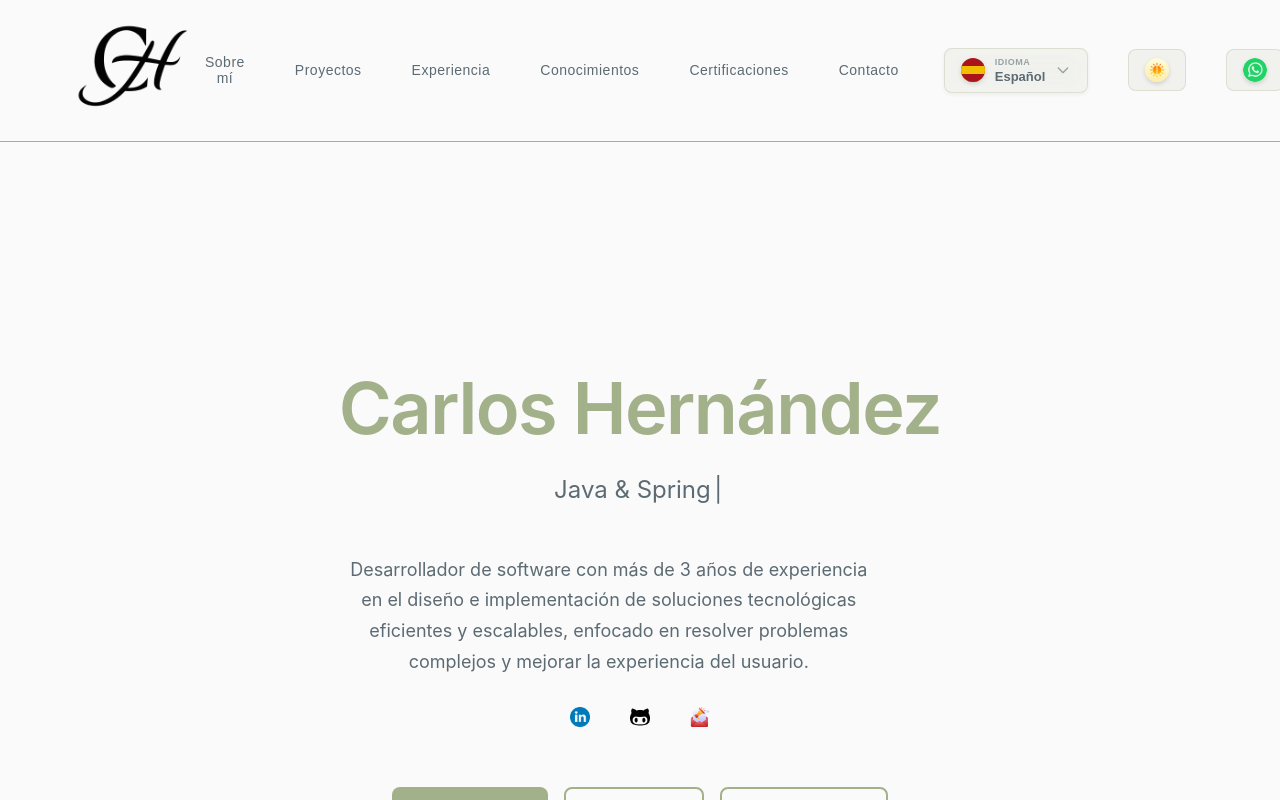
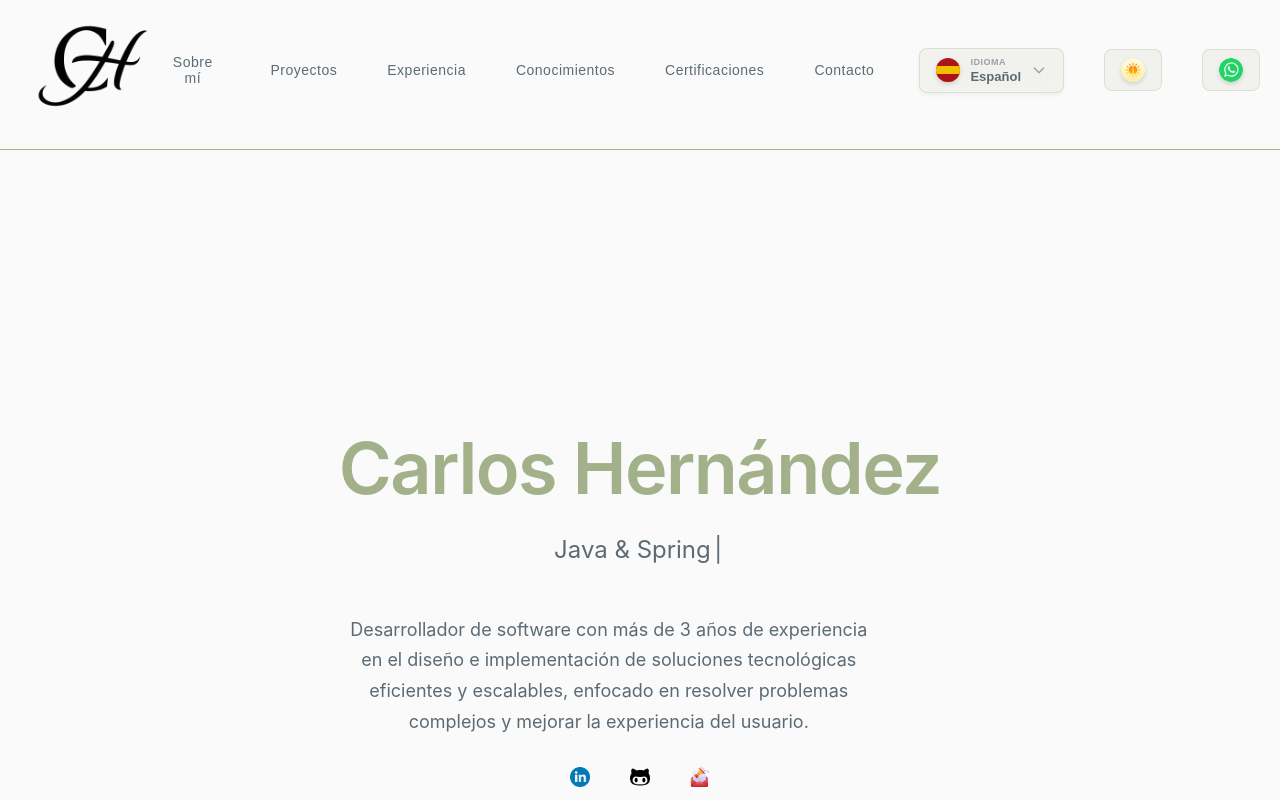
Before and after one commit to charlieyhs/Portafolio, a React (Vite) app: page / in a window 1280 px wide. Shown: the top 800 px of the page. Built offline with nearby package versions, Linux system fonts and the light colour scheme.

Commit message:
Ajuste css

```diff
--- a/src/css/app.css
+++ b/src/css/app.css
@@ -15,3 +15,14 @@ body {
     line-height: 1.6;
     transition: background-color 0.3s ease, color 0.3s ease;
 }
+section {
+  scroll-margin-top: 80px;
+}
+
+header {
+  height: var(--header-height);
+}
+
+main {
+  padding-top: var(--header-height);
+}
--- a/src/css/hero.css
+++ b/src/css/hero.css
@@ -1,12 +1,11 @@
 .hero-section {
-    min-height: 100vh;
     display: flex;
     flex-direction: column;
     align-items: center;
     justify-content: center;
     max-width: 1200px;
     margin: 0 auto;
-    padding: 100px 24px 60px;
+    padding: 10px 24px 60px;
     gap: 20px;
     text-align: center;
 }
--- a/src/css/nav-bar.css
+++ b/src/css/nav-bar.css
@@ -13,7 +13,7 @@ header {
 nav {
 	max-width: 1400px;
 	margin: 0 auto;
-	padding: 20px 60px;
+	padding: 20px 20px;
 	display: flex;
 	justify-content: space-between;
 	align-items: center;
--- a/src/css/utilities.css
+++ b/src/css/utilities.css
@@ -33,6 +33,8 @@
     --breakpoint-mobile: 768px;
     --breakpoint-tablet: 1024px;
     --breakpoint-desktop: 1200px;
+
+    --header-height: 150px;
 }
 
 body.dark {
```
